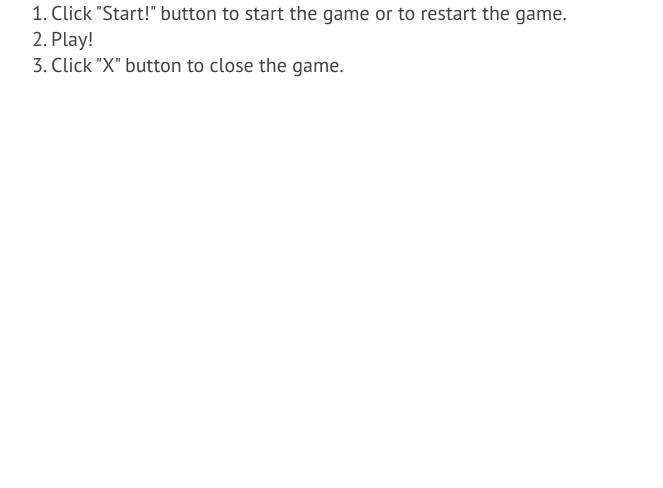
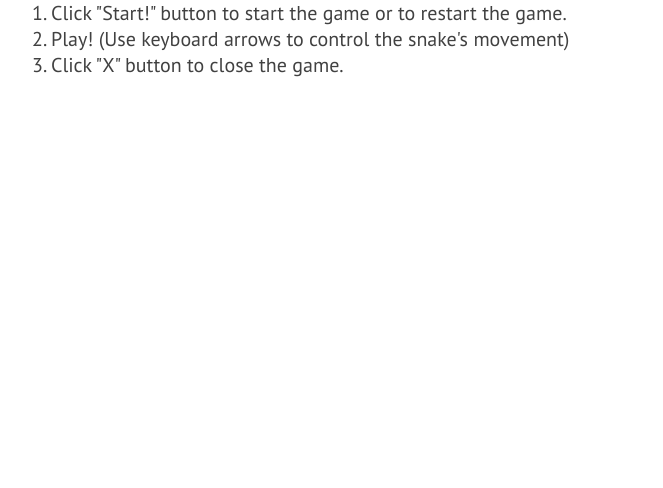
Before and after one commit to batnd/game-javascript-snake, a plain HTML site: page index.html in a window 1280 px wide. Shown: the part 312-800 px from the top of the page, without its empty margins (308-971 px from the left). Drawn offline with Linux system fonts and the light colour scheme; a script that the page names is missing.

Commit message:
Updated code, image, description

```diff
--- a/index.html
+++ b/index.html
@@ -18,7 +18,7 @@
         <p class="rules-title">How to play "Simple snake game"</p>
         <ul>
             <li>1. Click "Start!" button to start the game or to restart the game.</li>
-            <li>2. Play!</li>
+            <li>2. Play! (Use keyboard arrows to control the snake's movement)</li>
             <li>3. Click "X" button to close the game.</li>
         </ul>
     </div>
```
Also changed, not shown: project-image.jpg (added), project_image.jpg (deleted), 1 other file.
